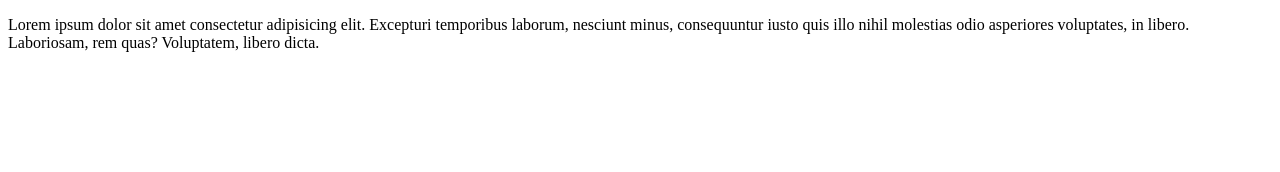
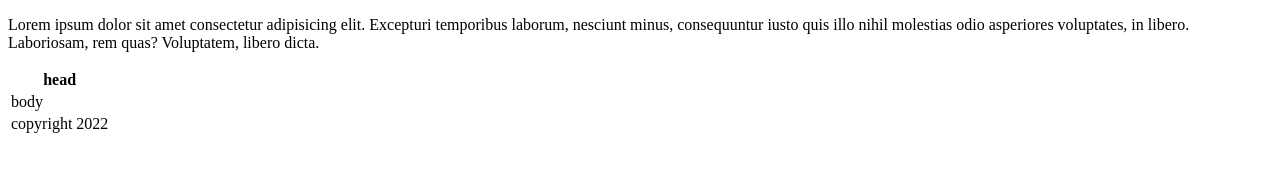
Before and after one commit to cristalSiren/Td, a plain HTML site: page index.html in a window 1280 px wide. Drawn offline with Linux system fonts and the light colour scheme.

Commit message:
add footer in fn footer

```diff
--- a/index.html
+++ b/index.html
@@ -7,5 +7,17 @@
 </head>
 <body>
     <p>Lorem ipsum dolor sit amet consectetur adipisicing elit. Excepturi temporibus laborum, nesciunt minus, consequuntur iusto quis illo nihil molestias odio asperiores voluptates, in libero. Laboriosam, rem quas? Voluptatem, libero dicta.</p>
+    <table>
+        <thead>
+            <th>head</th>
+        </thead>
+        <tbody>
+            <td>body</td>
+        </tbody>
+        <tfoot>
+            <td><span>copyright 2022</span></td>
+        </tfoot>
+    </table>
+
 </body>
 </html>
```
